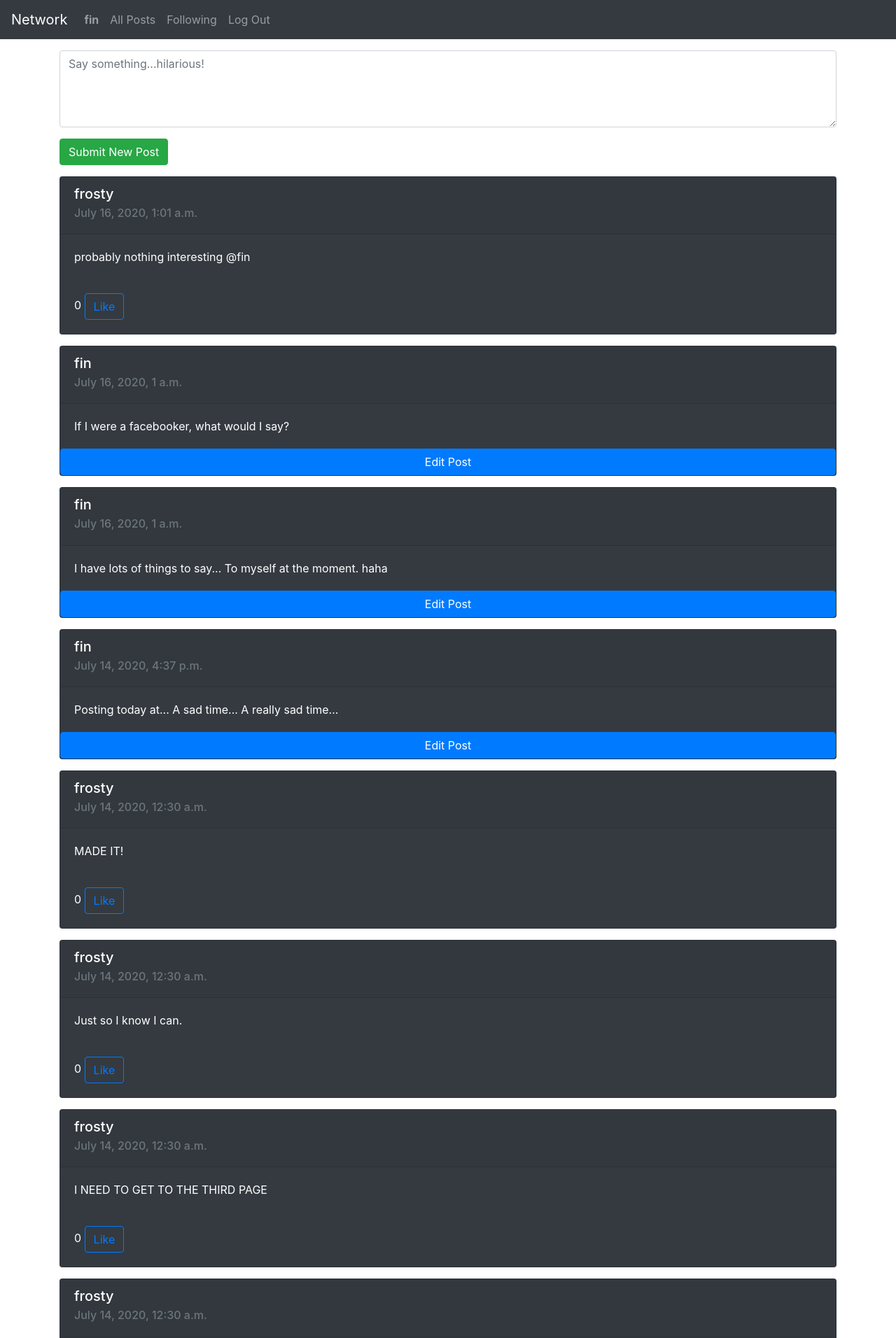
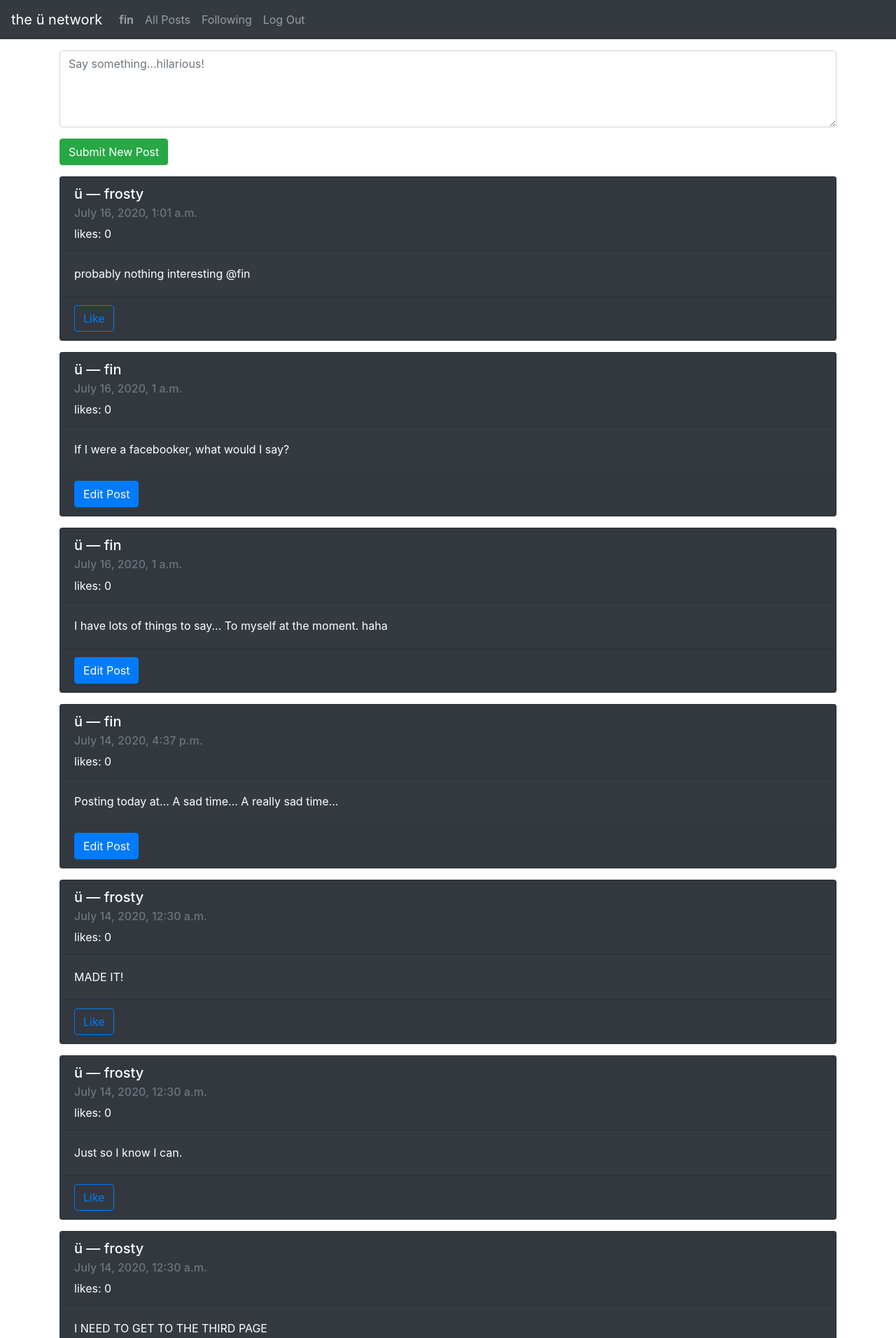
Before and after one commit to fross123/the-u-network, a Django app: page / in a window 1280 px wide. Shown: the top 1912 px of the page at 70% size. Run offline with Django 3.2, Linux system fonts and the light colour scheme; a user stored in the database is signed in; data comes from the database, SQL or seed files in the repository; both versions use the stored data as it was after the commit; data that the repository does not hold is empty; some libraries are stand-ins or nearby versions.

Commit message:
minor changes to post cards

```diff
--- a/network/templates/network/layout.html
+++ b/network/templates/network/layout.html
@@ -16,7 +16,7 @@
     <body>
 
         <nav class="navbar navbar-expand-lg navbar-dark bg-dark">
-            <a class="navbar-brand" href="{% url 'index' %}">Network</a>
+            <a class="navbar-brand" href="{% url 'index' %}">the &uuml; network</a>
 
             <div>
               <ul class="navbar-nav mr-auto">
--- a/network/templates/network/post.html
+++ b/network/templates/network/post.html
@@ -2,24 +2,26 @@
     <div class="card-header">
         <h5 class="card-title">
             <a href="{% url 'profile' post.user.username %}" style="color:white">
-                {{ post.user.username }}
+                &uuml; &mdash; {{ post.user.username }}
             </a>
         </h5>
         <h6 class="card-subtitle mb-2 text-muted">{{ post.date }}</h6>
+        likes: <span class="likes" id="likes_{{ post.id }}">{{ post.likes.count }}</span>
     </div>
     <div class="card-body">
         <span class="content" id="content_{{ post.id }}">{{ post.content }}</span>
     </div>
     {% if post.user.id is not user.id %}
-        <div class="card-body">
-            <span class="likes" id="likes_{{ post.id }}">{{ post.likes.count }}</span>
+        <div class="card-footer">
             {% if user not in post.likes.all %}
                 <button type="button" onclick="likePost(this)" class="card-link btn btn-outline-primary like" id="{{ post.id }}">Like</button>
             {% else %}
                 <button type="button" onclick="likePost(this)" class="card-link btn btn-primary unlike" id="{{ post.id }}">unlike</button>
-            {% endif%}
+            {% endif %}
         </div>
     {% elif post.user.id is user.id %}
-        <button onclick="editPost(this)" type="button" class="btn btn-primary edit" data-toggle="modal" data-target="#editModal" id="{{ post.id }}">Edit Post</button>
+        <div class="card-footer">
+            <button onclick="editPost(this)" type="button" class="btn btn-primary edit" data-toggle="modal" data-target="#editModal" id="{{ post.id }}">Edit Post</button>
+        </div>
     {% endif %}
 </div>
```
Also changed, not shown: project4/settings.py (+3 -6 lines), db.sqlite3.
